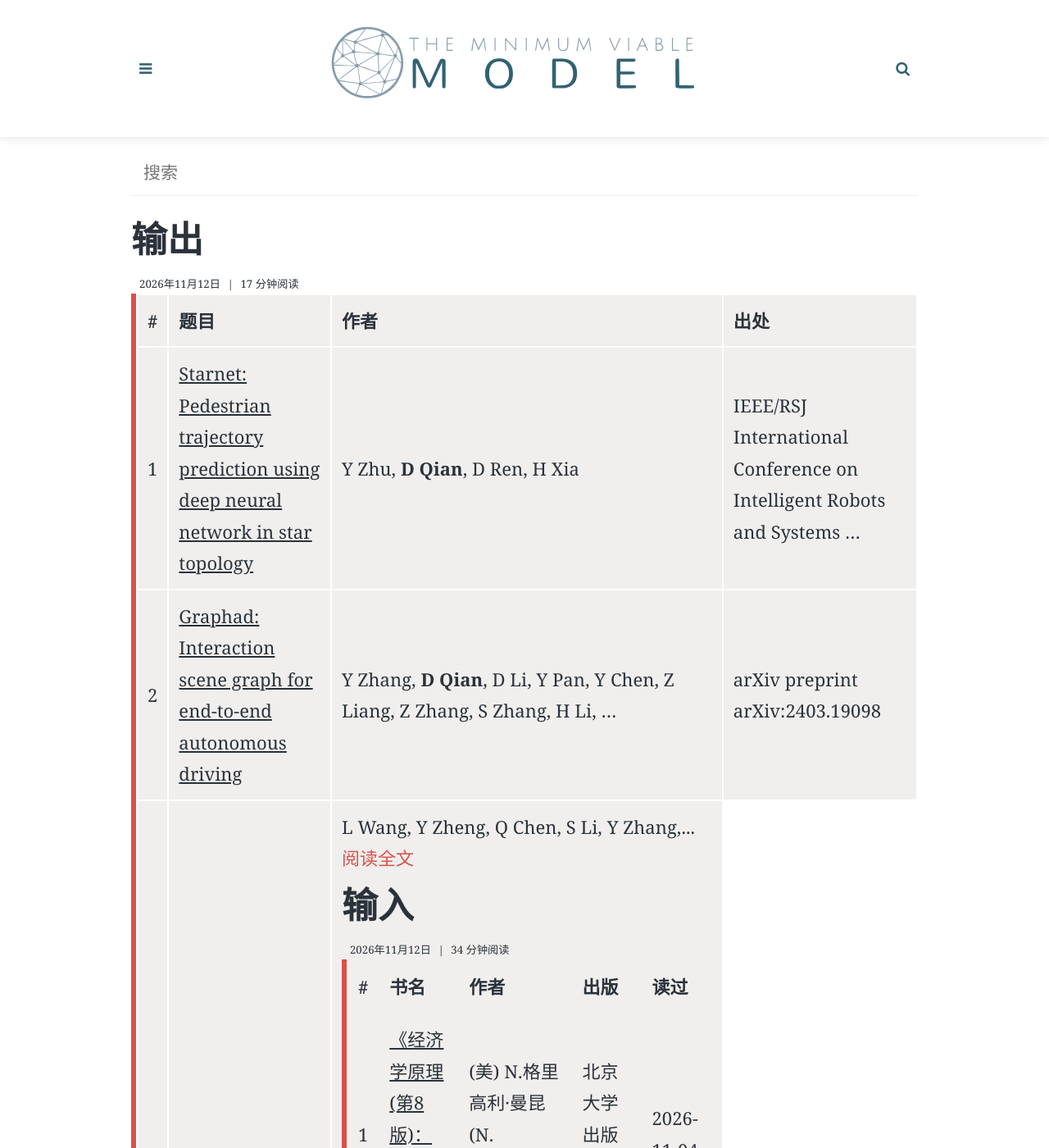
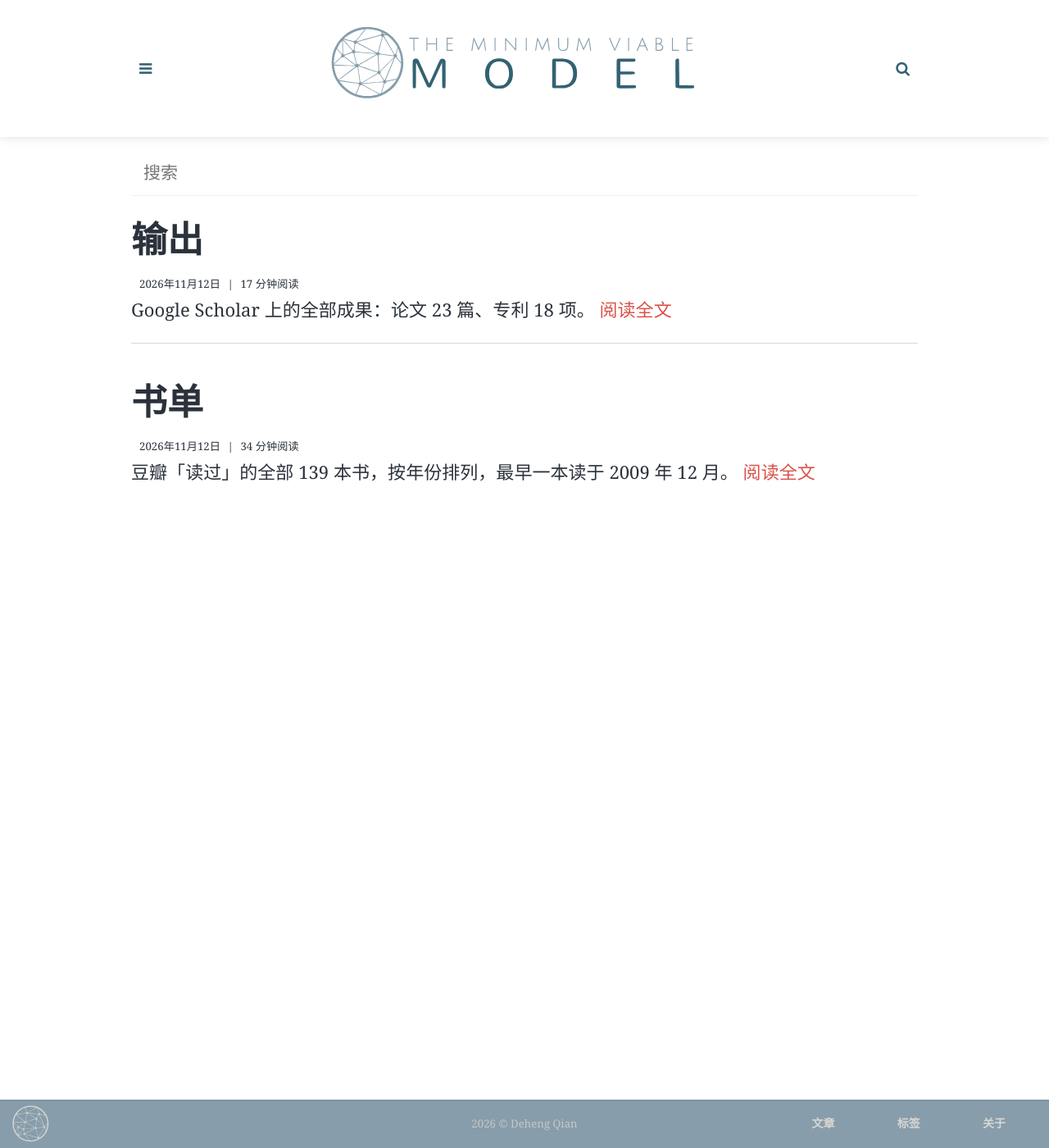
Before and after one commit to nanxiangshui/nanxiangshui.github.io, a Jekyll site: the page built from _pages/archive.html, in a window 1280 px wide and 1400 px high. Shown: the whole window at 82% size. Built offline with Jekyll 4.4.1, drawn with Linux system fonts in a browser that asks for light colours; some web fonts are replaced; some of the changed text lies outside the part shown.

Commit message:
fix(list): 修正「全部文章」页的文章预览
- 导出摘要改用文章 description，缺省时退回正文纯文本前 160 字
  · 原 truncatewords 对无空格中文失效，卡片里直接塞进整张表格
- _pages/archive.html、_pages/tag.html 同步修正
- 恢复《书单》标题（此前被改成「输入」，与文章内容、文件名、封面不符）

```diff
--- a/_pages/archive.html
+++ b/_pages/archive.html
@@ -20,7 +20,7 @@ infinite: yes
 			<a class="post-list-title" href="{{ post_url }}">{{ post.title }}</a>
 			{% include post_meta.html type="post-card-meta" %}
 			<div class="post-excerpt">
-				{{ post.content | markdownify | strip_newlines | truncatewords: 100 }}<a class="read-more" href="{{ post_url }}"> 阅读全文</a>
+				{% if post.description %}{{ post.description }}{% else %}{{ post.content | markdownify | strip_html | strip_newlines | truncate: 160 }}{% endif %}<a class="read-more" href="{{ post_url }}"> 阅读全文</a>
 			</div>
 		</div>
 	{% endfor %}
--- a/_pages/tag.html
+++ b/_pages/tag.html
@@ -19,7 +19,7 @@ infinite: yes
 					<a class="post-list-title" href="{{ post_url }}">{{ post.title }}</a>
 					{% include post_meta.html type="post-card-meta" %}
 					<div class="post-excerpt">
-						{{ post.content | markdownify | truncatewords: 100 }}<a class="read-more" href="{{ post_url }}"> 阅读全文</a>
+						{% if post.description %}{{ post.description }}{% else %}{{ post.content | markdownify | strip_html | strip_newlines | truncate: 160 }}{% endif %}<a class="read-more" href="{{ post_url }}"> 阅读全文</a>
 					</div>
 				</div>
 			{% endfor %}
--- a/_posts/2026-11-12-reading-list.md
+++ b/_posts/2026-11-12-reading-list.md
@@ -2,7 +2,7 @@
 layout: post
 read_time: true
 show_date: true
-title: "输入"
+title: "书单"
 date: 2026-11-12 10:00:00 +0800
 description: "豆瓣「读过」的全部 139 本书，按年份排列，最早一本读于 2009 年 12 月。"
 img: posts/20261112/book-list.jpg
```
